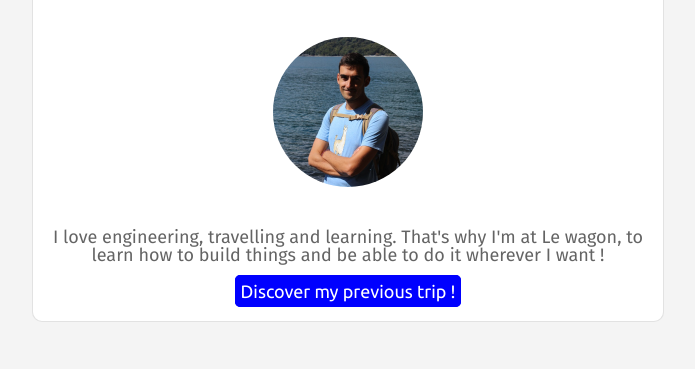
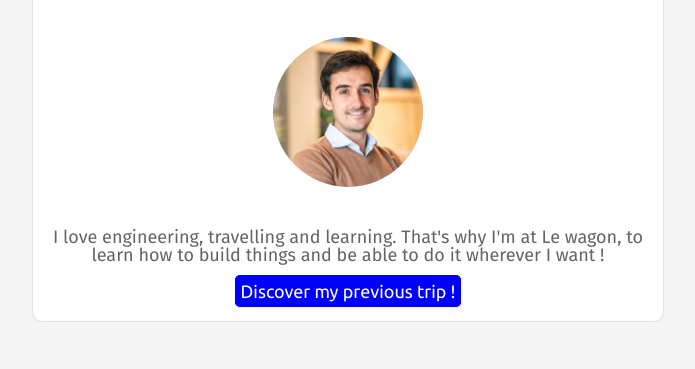
Before and after one commit to Romgrc/profile, a plain HTML site: page index.html in a window 1280 px wide. Shown: the part 127-496 px from the top of the page, without its empty margins (292-987 px from the left). Drawn offline with Linux system fonts and the light colour scheme.

Commit message:
Picture changed

```diff
--- a/index.html
+++ b/index.html
@@ -15,7 +15,7 @@
 
       <h1>Hello, I'm Romain</h1>
 
-      <img src="images/profil.JPG" width=150px>
+      <img src="images/profil.png" width=150px>
       <p>I love engineering, travelling and learning. That's why I'm at Le wagon, to learn how to build things and be able to do it wherever I want !</p>
       <a href="http://www.notregrandevadrouille2019.fr" target="_blank" class="btn-blue">Discover my previous trip !</a>
     </div>
```
Also changed, not shown: images/profil.png (added).
